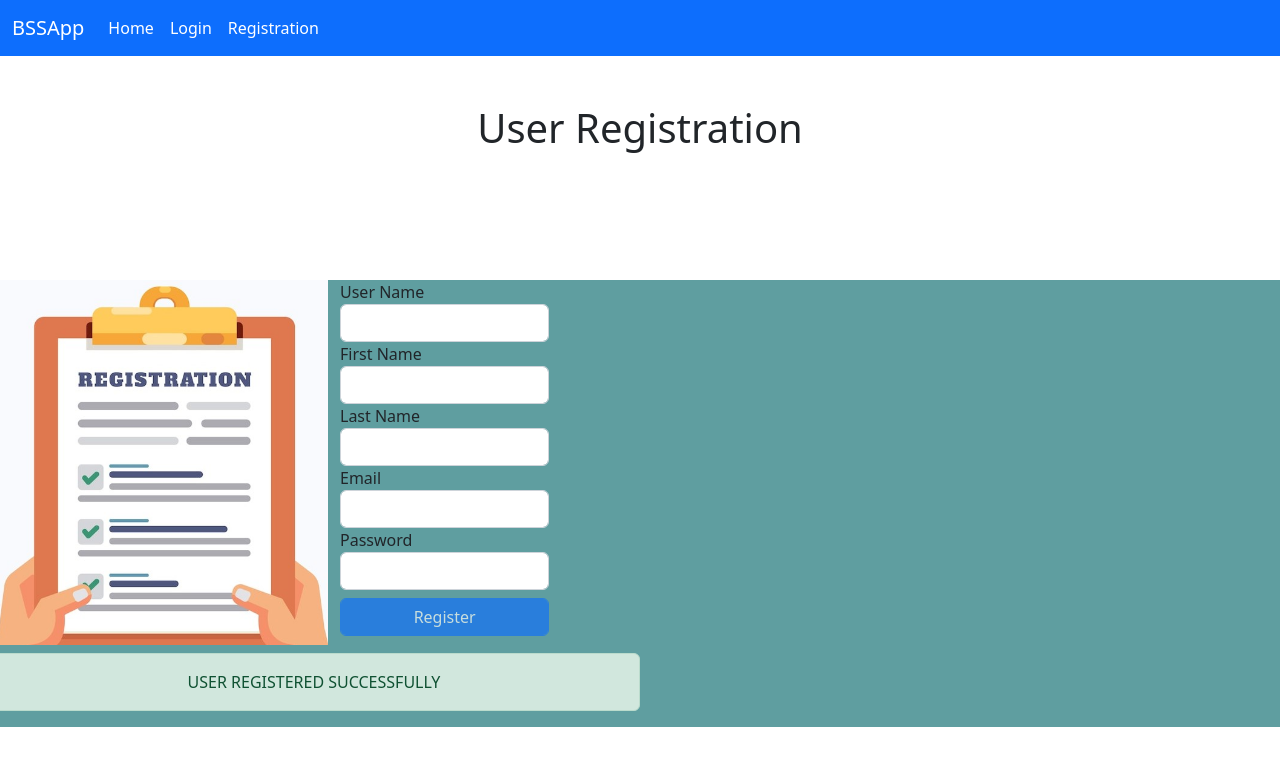
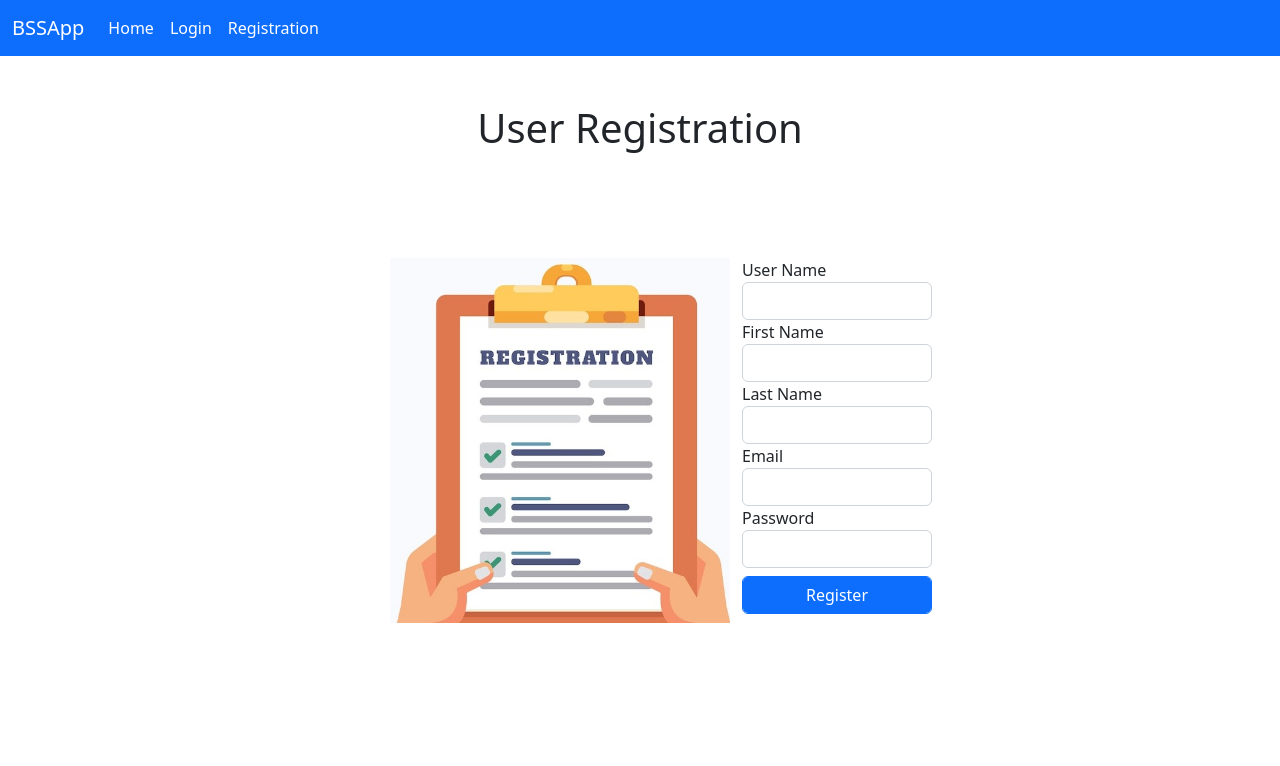
Before and after one commit to tahmidradit/BSSApp, an Angular app in the folder BSSApp/ClientApp/BSSApp/: page /registration in a window 1280 px wide. Shown: the top 766 px of the page. Built offline with nearby package versions, Linux system fonts and the light colour scheme.

Commit message:
16 Sep 2022 v2

```diff
--- a/BSSApp/ClientApp/BSSApp/src/app/components/register/register/register.component.css
+++ b/BSSApp/ClientApp/BSSApp/src/app/components/register/register/register.component.css
@@ -1,6 +1,8 @@
 .div-center {
-    height: 100vh;
     display: flex;
     justify-content: center;
-    align-items: center;
+    margin-top: 50px;
+    margin-right: 0;
+    margin-left: 0;
+    padding-left: 25%;
 }
--- a/BSSApp/ClientApp/BSSApp/src/app/components/register/register/register.component.html
+++ b/BSSApp/ClientApp/BSSApp/src/app/components/register/register/register.component.html
@@ -1,5 +1,6 @@
 <h1 align="center" class="mt-5">User Registration</h1>
-<div class="row" style="margin-top: 10%; background-color:cadetblue;">
+<div class="alert alert-success text-center col-2 float-end" role="alert" style="font-weight: bold; margin-right: 10px; border-radius: 0px;" *ngIf="isRegisteredSuccessfully==true"><i class="fa-solid fa-circle-check"></i> &nbsp; USER REGISTERED SUCCESSFULLY</div> <br> <br>
+<div class="row div-center">
     <div class="" style="height: 365px; width: 340px; background-image: url('assets/registration.jpg'); background-size: cover; background-repeat: no-repeat;"></div>
     <div class="col-6">
         <form [formGroup]="regService.formData" (submit)="register()">
@@ -7,7 +8,7 @@
                 <div class="">
                     <label>User Name</label>
                 </div>
-                <div class="col-4">
+                <div class="col-5">
                     <input type="text" class="form-control" id="UserName" name="UserName"  formControlName="UserName" />
                 </div>
             </div>
@@ -15,7 +16,7 @@
                 <div class="">
                     <label>First Name</label>
                 </div>
-                <div class="col-4">
+                <div class="col-5">
                     <input type="text" class="form-control" id="FirstName" name="FirstName"  formControlName="FirstName"  />
                 </div>
             </div>
@@ -23,7 +24,7 @@
                 <div class="">
                     <label>Last Name</label>
                 </div>
-                <div class="col-4">
+                <div class="col-5">
                     <input type="text" class="form-control" id="LastName" name="LastName"  formControlName="LastName"  />
                 </div>
             </div>
@@ -31,7 +32,7 @@
                 <div class="">
                     <label>Email</label>
                 </div>
-                <div class="col-4">
+                <div class="col-5">
                     <input type="text" class="form-control" id="Email" name="Email"  formControlName="Email" />
                 </div>
             </div>
@@ -39,14 +40,13 @@
                 <div class="">
                     <label>Password</label>
                 </div>
-                <div class="col-4">
+                <div class="col-5">
                     <input type="password" class="form-control" id="Password" name="Password"  formControlName="Password" />
                 </div>
             </div>
-            <div class="col-4">
-                <button type="submit" [disabled]="!regService.formData.valid"  class="btn btn-primary text-white mt-2 form-control">Register</button>
+            <div class="col-5">
+                <button type="submit"  class="btn btn-primary text-white mt-2 form-control">Register</button>
             </div>
         </form>
     </div>
-    <div class="alert alert-success col-6 mt-2 text-center" role="alert" *ngIf="isRegisteredSuccessfully==false">USER REGISTERED SUCCESSFULLY</div>
 </div>
--- a/BSSApp/ClientApp/BSSApp/src/app/components/register/register/register.component.ts
+++ b/BSSApp/ClientApp/BSSApp/src/app/components/register/register/register.component.ts
@@ -17,7 +17,8 @@ export class RegisterComponent implements OnInit {
 
   register() {
     this.regService.register().subscribe();
-    this.isRegisteredSuccessfully = true;
+    setTimeout(() => {
+      this.isRegisteredSuccessfully = true;
+    }, 1000)
   }
-
 }
--- a/BSSApp/ClientApp/BSSApp/src/index.html
+++ b/BSSApp/ClientApp/BSSApp/src/index.html
@@ -8,6 +8,7 @@
   <link rel="icon" type="image/x-icon" href="favicon.ico">
   <!-- CSS only -->
 <link href="https://cdn.jsdelivr.net/npm/bootstrap@5.2.0/dist/css/bootstrap.min.css" rel="stylesheet" integrity="sha384-gH2yIJqKdNHPEq0n4Mqa/HGKIhSkIHeL5AyhkYV8i59U5AR6csBvApHHNl/vI1Bx" crossorigin="anonymous">
+<link rel="stylesheet" href="https://cdnjs.cloudflare.com/ajax/libs/font-awesome/6.1.1/css/all.min.css" integrity="sha512-KfkfwYDsLkIlwQp6LFnl8zNdLGxu9YAA1QvwINks4PhcElQSvqcyVLLD9aMhXd13uQjoXtEKNosOWaZqXgel0g==" crossorigin="anonymous" referrerpolicy="no-referrer" />
 </head>
 <body>
   <app-root></app-root>
```
Also changed, not shown: 2 other files (tests, documents, lock files or other folders).
